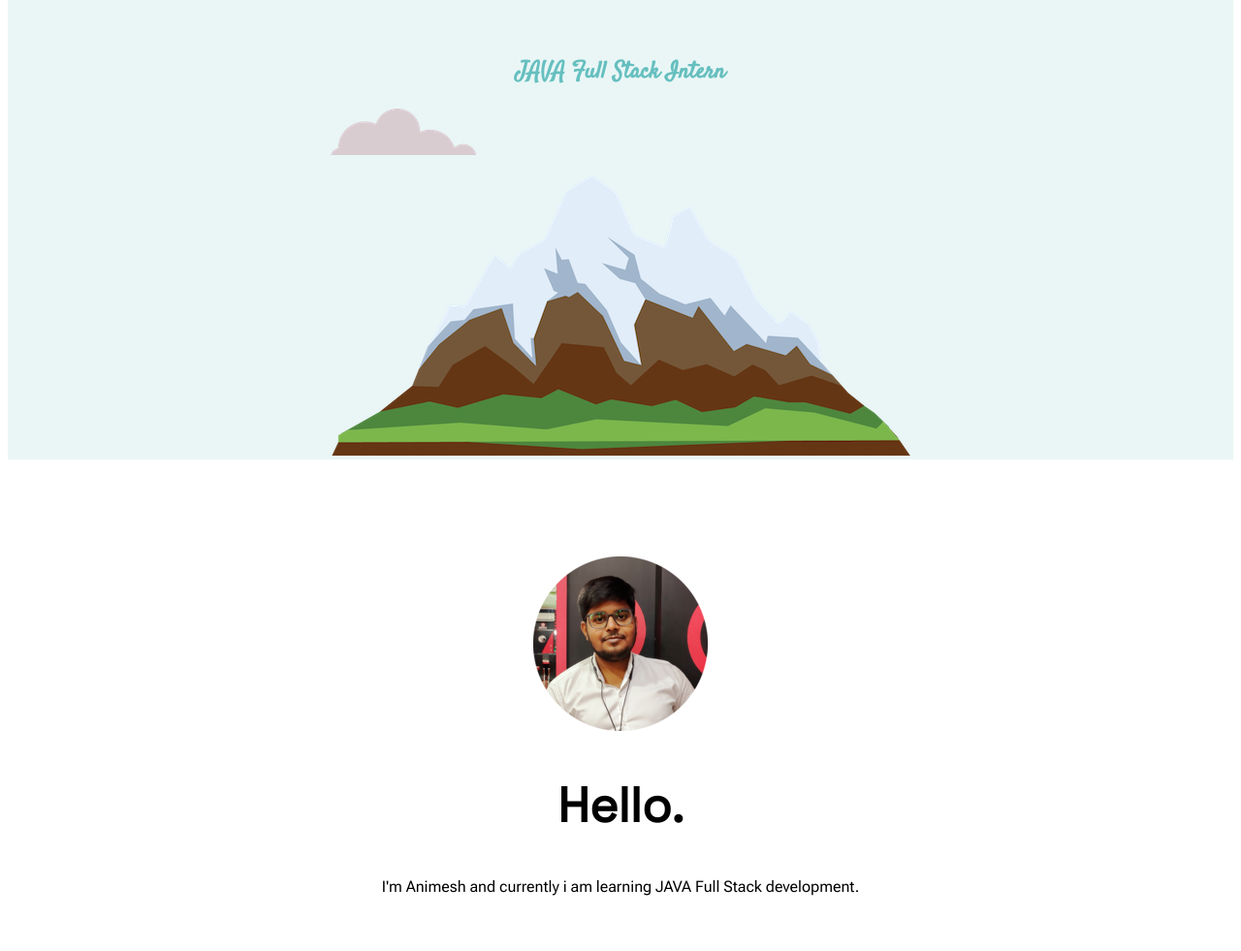
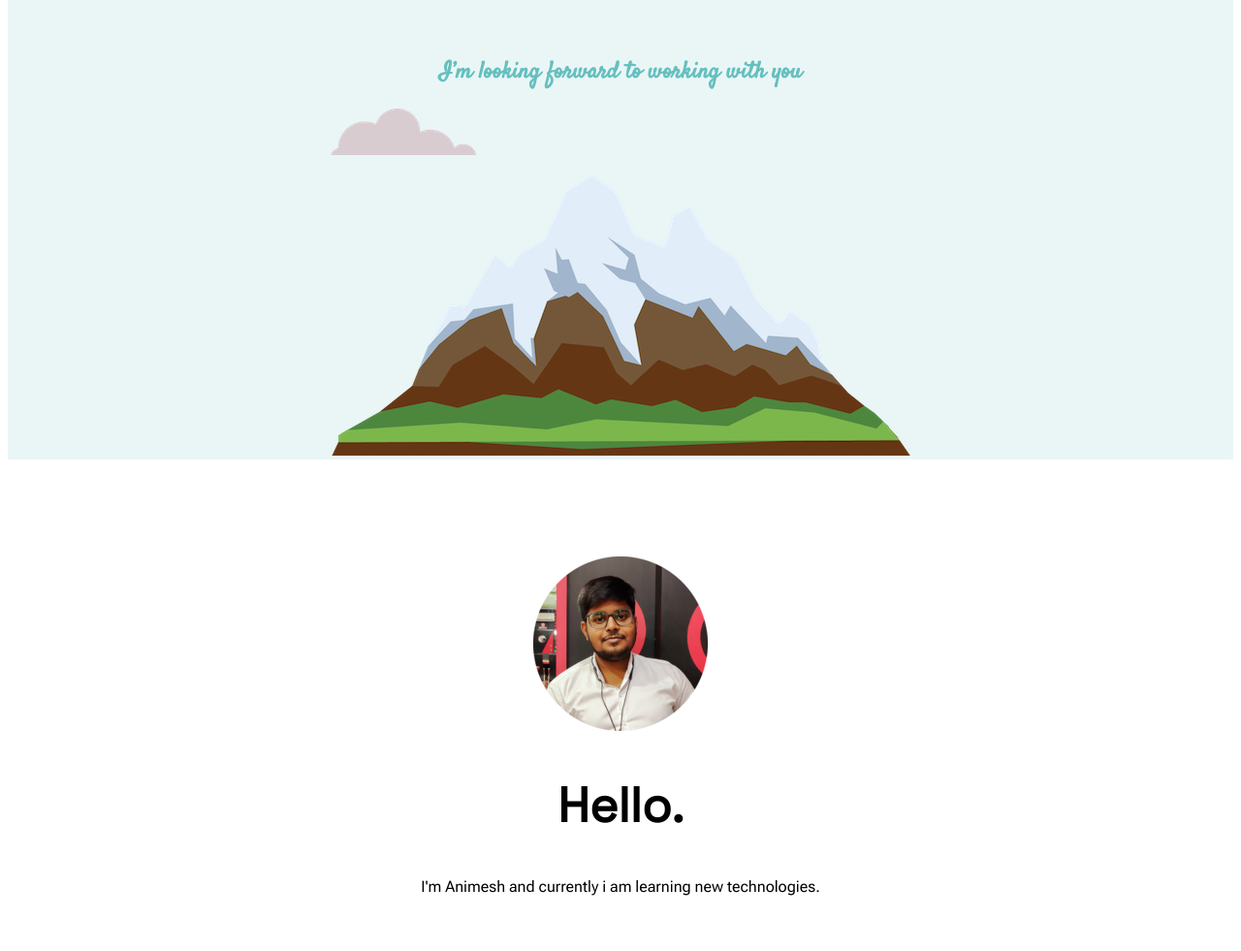
Before and after one commit to deadpool929/Personal-site, a plain HTML site: page index.html in a window 1280 px wide. Shown: the part 305-1286 px from the top of the page at 97% size. Drawn offline with Linux system fonts and the light colour scheme; a web font is replaced by a local one.

Commit message:
Update index.html

```diff
--- a/index.html
+++ b/index.html
@@ -15,7 +15,7 @@
         <div class="top">
             <img class="topcloud" src="cloud.png" alt="topcloud">
             <h1 class="main">I'm Animesh</h1>
-            <h2 class="intro">JAVA Full Stack Intern</h2>
+            <h2 class="intro">I’m looking forward to working with you</h2>
             <img class="cloud" src="cloud.png" alt="cloud">
             <img class="mo" src="mountain.png" alt="mountain">
         </div>
@@ -23,7 +23,7 @@
             <div class="profile">
               <img class="myph" src="My.png" alt="My photo">
               <h2>Hello.</h2>
-              <p>I'm Animesh and currently i am learning JAVA Full Stack development.</p>
+              <p>I'm Animesh and currently i am learning new technologies.</p>
             </div>
             <hr class="hr1">
             <div class="skills">
```
